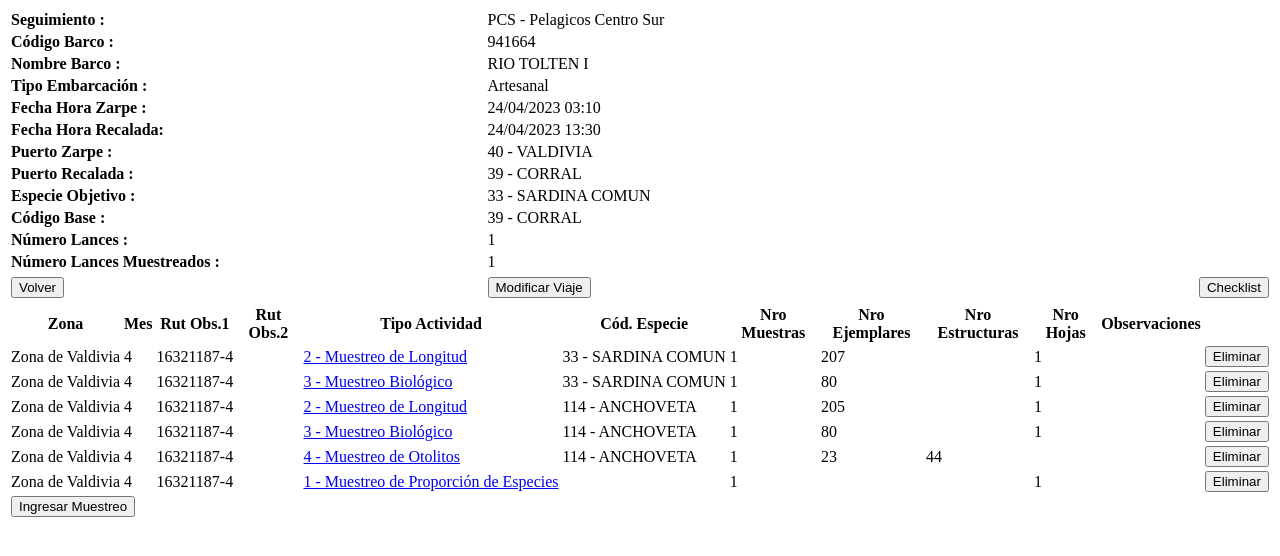
After one commit to dieg-go/dieg-go.github.io, a Python web app: template templates/siem.html in a window 1280 px wide. The commit adds this page. Shown: the top 556 px of the page. Run offline with Jinja, Linux system fonts and the light colour scheme; the template is opened without the code that fills it, so the values that code supplies are empty.

Commit message:
añadido siem

```diff
--- a/scripts/tablaViajes.js
+++ b/scripts/tablaViajes.js
@@ -144,7 +144,7 @@ function inicializarTabla() {
                 },
             },
             { data: null, defaultContent: '<button type="button" class="btn btn-outline-primary btnMostrarAdjuntos"><i class="fas fa-paperclip"></i></button>' },
-            // { data: null, defaultContent: '<button type="button" class="btn btn-outline-primary btnMostrarSIEM"><i class="fas fa-columns"></i></button>' },
+            { data: null, defaultContent: '<button type="button" class="btn btn-outline-primary btnMostrarSIEM"><i class="fas fa-columns"></i></button>' },
             { data: null, defaultContent: '<button type="button" class="btn btn-outline-primary btnMostrarAdminViaje"><i class="fa-regular fa-file-lines"></i></button>' },
             { data: null, defaultContent: '<button type="button" class="btn btn-outline-primary btnMostrarDatosHist"><i class="fa-solid fa-vials"></i></button>' },
             { data: null, defaultContent: '<button type="button" class="btn btn-outline-primary btnMostrarCargaXML"><i class="fa-solid fa-upload"></i></button>' },
@@ -160,8 +160,8 @@ function inicializarTabla() {
             { targets: 8, width: "60px", className: "align-middle text-center" },
             { targets: 9, width: "60px", className: "align-middle text-center" },
             { targets: 10, width: "60px", className: "align-middle text-center" },
+            { targets: 11, width: "60px", className: "text-center" },
             { targets: "_all", className: "align-middle" },
-            // { targets: 11, width: "60px", className: "text-center" },
         ],
         language: {
             url: "https://cdn.datatables.net/plug-ins/2.1.0/i18n/es-CL.json",
--- /dev/null
+++ b/templates/siem.html
@@ -0,0 +1,250 @@
+<div class="table-responsive">
+    <table class="tablaFormulario table table-bordered table-striped table-hover table-sm">
+        <tbody>
+            <tr>
+                <td class="nombre" width="40%"><strong>Seguimiento :</strong></td>
+                <td width="60%">PCS - Pelagicos Centro Sur</td>
+            </tr>
+            <tr>
+                <td class="nombre" width="40%"><strong>Código Barco :</strong></td>
+                <td width="60%">941664</td>
+            </tr>
+            <tr>
+                <td class="nombre" width="40%"><strong>Nombre Barco :</strong></td>
+                <td width="60%">RIO TOLTEN I</td>
+            </tr>
+            <tr>
+                <td class="nombre" width="30%"><strong>Tipo Embarcación :</strong></td>
+                <td width="60%">Artesanal</td>
+            </tr>
+            <tr>
+                <td class="nombre" width="40%"><strong>Fecha Hora Zarpe :</strong></td>
+                <td width="60%">24/04/2023 03:10</td>
+            </tr>
+            <tr>
+                <td class="nombre" width="40%"><strong>Fecha Hora Recalada:</strong></td>
+                <td width="60%">24/04/2023 13:30</td>
+            </tr>
+            <tr>
+                <td class="nombre" width="40%"><strong>Puerto Zarpe :</strong></td>
+                <td width="60%">40 - VALDIVIA</td>
+            </tr>
+            <tr>
+                <td class="nombre" width="40%"><strong>Puerto Recalada :</strong></td>
+                <td width="60%">39 - CORRAL</td>
+            </tr>
+
+            <tr>
+                <td class="nombre" width="40%"><strong>Especie Objetivo :</strong></td>
+                <td width="60%">33 - SARDINA COMUN</td>
+            </tr>
+
+            <tr>
+                <td class="nombre" width="40%"><strong>Código Base :</strong></td>
+                <td width="60%">39 - CORRAL</td>
+            </tr>
+            <tr>
+                <td class="nombre" width="30%"><strong>Número Lances :</strong></td>
+                <td width="60%">1</td>
+            </tr>
+            <tr>
+                <td class="nombre" width="30%"><strong>Número Lances Muestreados :</strong></td>
+                <td width="60%">1</td>
+            </tr>
+            <tr></tr>
+            <tr>
+                <td text-align="center"><input type="button" value="Volver" onclick="enviarFormulario(document.formSiem, 'viajes_muestreador.php', 'viajes_muestreador.php');" /></td>
+                <td text-align="center">
+                    <input type="button" value="Modificar Viaje" onclick="enviarFormulario(document.formSiem, 'modificar_viaje.php?id_viaje=71995c4ad6&amp;id_checklist=', 'modificar_viaje.php')" />
+                </td>
+
+                <td text-align="center">
+                    <input type="button" value="Checklist" onclick="enviarFormulario(document.formSiem, 'ingresar_checklist.php?id_viaje=71995c4ad6&amp;id_checklist=', 'ingresar_checklist.php')" />
+                </td>
+            </tr>
+            <tr></tr>
+        </tbody>
+    </table>
+</div>
+
+<div class="table-responsive">
+    <table class="tablaFormulario table table-bordered table-striped table-hover table-sm">
+        <tbody>
+            <tr>
+                <th>Zona</th>
+                <th>Mes</th>
+                <th>Rut Obs.1</th>
+                <th>Rut Obs.2</th>
+                <th>Tipo Actividad</th>
+                <th>Cód. Especie</th>
+                <th>Nro Muestras</th>
+                <th>Nro Ejemplares</th>
+                <th>Nro Estructuras</th>
+                <th>Nro Hojas</th>
+                <th>Observaciones</th>
+                <th>&nbsp;</th>
+            </tr>
+            <tr>
+                <td nowrap="nowrap">Zona de Valdivia</td>
+                <td nowrap="nowrap" text-align="center">4</td>
+                <td nowrap="nowrap">16321187-4</td>
+                <td text-align="center" nowrap="nowrap">&nbsp;</td>
+                <td nowrap="nowrap">
+                    <a href="#" onclick="enviarFormulario(document.formSiem,'modificar_muestreo.php?id_viaje=71995c4ad6&amp;id_muestreo=356363&amp;seguimiento=PCS','modificar_muestreo.php');"
+                        >2 - Muestreo de Longitud</a
+                    >
+                </td>
+                <td nowrap="nowrap" text-align="center">33 - SARDINA COMUN</td>
+                <td text-align="center" nowrap="nowrap">1</td>
+                <td text-align="center">207</td>
+                <td text-align="center">&nbsp;</td>
+                <td text-align="center">1</td>
+                <td>&nbsp;</td>
+                <td>
+                    <input
+                        type="button"
+                        name="eliminar"
+                        value="Eliminar"
+                        onclick="confirmarEliminacion(document.formSiem, '../acciones_siem.php?id_muestreo=356363&amp;retorno=visualizacion/detalle_viaje_tierra.php', '../acciones_siem.php');"
+                    />
+                </td>
+            </tr>
+            <tr>
+                <td nowrap="nowrap">Zona de Valdivia</td>
+                <td nowrap="nowrap" text-align="center">4</td>
+                <td nowrap="nowrap">16321187-4</td>
+                <td text-align="center" nowrap="nowrap">&nbsp;</td>
+                <td nowrap="nowrap">
+                    <a href="#" onclick="enviarFormulario(document.formSiem,'modificar_muestreo.php?id_viaje=71995c4ad6&amp;id_muestreo=356364&amp;seguimiento=PCS','modificar_muestreo.php');"
+                        >3 - Muestreo Biológico</a
+                    >
+                </td>
+                <td nowrap="nowrap" text-align="center">33 - SARDINA COMUN</td>
+                <td text-align="center" nowrap="nowrap">1</td>
+                <td text-align="center">80</td>
+                <td text-align="center">&nbsp;</td>
+                <td text-align="center">1</td>
+                <td>&nbsp;</td>
+                <td>
+                    <input
+                        type="button"
+                        name="eliminar"
+                        value="Eliminar"
+                        onclick="confirmarEliminacion(document.formSiem, '../acciones_siem.php?id_muestreo=356364&amp;retorno=visualizacion/detalle_viaje_tierra.php', '../acciones_siem.php');"
+                    />
+                </td>
+            </tr>
+            <tr>
+                <td nowrap="nowrap">Zona de Valdivia</td>
+                <td nowrap="nowrap" text-align="center">4</td>
+                <td nowrap="nowrap">16321187-4</td>
+                <td text-align="center" nowrap="nowrap">&nbsp;</td>
+                <td nowrap="nowrap">
+                    <a href="#" onclick="enviarFormulario(document.formSiem,'modificar_muestreo.php?id_viaje=71995c4ad6&amp;id_muestreo=356360&amp;seguimiento=PCS','modificar_muestreo.php');"
+                        >2 - Muestreo de Longitud</a
+                    >
+                </td>
+                <td nowrap="nowrap" text-align="center">114 - ANCHOVETA</td>
+                <td text-align="center" nowrap="nowrap">1</td>
+                <td text-align="center">205</td>
+                <td text-align="center">&nbsp;</td>
+                <td text-align="center">1</td>
+                <td>&nbsp;</td>
+                <td>
+                    <input
+                        type="button"
+                        name="eliminar"
+                        value="Eliminar"
+                        onclick="confirmarEliminacion(document.formSiem, '../acciones_siem.php?id_muestreo=356360&amp;retorno=visualizacion/detalle_viaje_tierra.php', '../acciones_siem.php');"
+                    />
+                </td>
+            </tr>
+            <tr>
+                <td nowrap="nowrap">Zona de Valdivia</td>
+                <td nowrap="nowrap" text-align="center">4</td>
+                <td nowrap="nowrap">16321187-4</td>
+                <td text-align="center" nowrap="nowrap">&nbsp;</td>
+                <td nowrap="nowrap">
+                    <a href="#" onclick="enviarFormulario(document.formSiem,'modificar_muestreo.php?id_viaje=71995c4ad6&amp;id_muestreo=356361&amp;seguimiento=PCS','modificar_muestreo.php');"
+                        >3 - Muestreo Biológico</a
+                    >
+                </td>
+                <td nowrap="nowrap" text-align="center">114 - ANCHOVETA</td>
+                <td text-align="center" nowrap="nowrap">1</td>
+                <td text-align="center">80</td>
+                <td text-align="center">&nbsp;</td>
+                <td text-align="center">1</td>
+                <td>&nbsp;</td>
+                <td>
+                    <input
+                        type="button"
+                        name="eliminar"
+                        value="Eliminar"
+                        onclick="confirmarEliminacion(document.formSiem, '../acciones_siem.php?id_muestreo=356361&amp;retorno=visualizacion/detalle_viaje_tierra.php', '../acciones_siem.php');"
+                    />
+                </td>
+            </tr>
+            <tr>
+                <td nowrap="nowrap">Zona de Valdivia</td>
+                <td nowrap="nowrap" text-align="center">4</td>
+                <td nowrap="nowrap">16321187-4</td>
+                <td text-align="center" nowrap="nowrap">&nbsp;</td>
+                <td nowrap="nowrap">
+                    <a href="#" onclick="enviarFormulario(document.formSiem,'modificar_muestreo.php?id_viaje=71995c4ad6&amp;id_muestreo=356362&amp;seguimiento=PCS','modificar_muestreo.php');"
+                        >4 - Muestreo de Otolitos</a
+                    >
+                </td>
+                <td nowrap="nowrap" text-align="center">114 - ANCHOVETA</td>
+                <td text-align="center" nowrap="nowrap">1</td>
+                <td text-align="center">23</td>
+                <td text-align="center">44</td>
+                <td text-align="center">&nbsp;</td>
+                <td>&nbsp;</td>
+                <td>
+                    <input
+                        type="button"
+                        name="eliminar"
+                        value="Eliminar"
+                        onclick="confirmarEliminacion(document.formSiem, '../acciones_siem.php?id_muestreo=356362&amp;retorno=visualizacion/detalle_viaje_tierra.php', '../acciones_siem.php');"
+                    />
+                </td>
+            </tr>
+            <tr>
+                <td nowrap="nowrap">Zona de Valdivia</td>
+                <td nowrap="nowrap" text-align="center">4</td>
+                <td nowrap="nowrap">16321187-4</td>
+                <td text-align="center" nowrap="nowrap">&nbsp;</td>
+                <td nowrap="nowrap">
+                    <a href="#" onclick="enviarFormulario(document.formSiem,'modificar_muestreo.php?id_viaje=71995c4ad6&amp;id_muestreo=356359&amp;seguimiento=PCS','modificar_muestreo.php');"
+                        >1 - Muestreo de Proporción de Especies</a
+                    >
+                </td>
+                <td nowrap="nowrap" text-align="center">&nbsp;</td>
+                <td text-align="center" nowrap="nowrap">1</td>
+                <td text-align="center">&nbsp;</td>
+                <td text-align="center">&nbsp;</td>
+                <td text-align="center">1</td>
+                <td>&nbsp;</td>
+                <td>
+                    <input
+                        type="button"
+                        name="eliminar"
+                        value="Eliminar"
+                        onclick="confirmarEliminacion(document.formSiem, '../acciones_siem.php?id_muestreo=356359&amp;retorno=visualizacion/detalle_viaje_tierra.php', '../acciones_siem.php');"
+                    />
+                </td>
+            </tr>
+            <tr>
+                <td text-align="center" colspan="12">
+                    <input
+                        type="button"
+                        value="Ingresar Muestreo"
+                        name="ingresar_muestreo"
+                        id="ingresar_muestreo"
+                        onclick="enviarFormulario(document.formSiem,'ingresar_muestreo.php','ingresar_muestreo.php');"
+                    />
+                </td>
+            </tr>
+        </tbody>
+    </table>
+</div>
--- a/templates/viajes.html
+++ b/templates/viajes.html
@@ -79,7 +79,7 @@
                     <th>Recepcion</th>
                     <th>Estado</th>
                     <th>Adjuntos</th>
-                    <!-- <th>SIEM-e</th> -->
+                    <th>SIEM-e</th>
                     <th>Acciones</th>
                     <th>Datos Biologicos</th>
                     <th>XML-MP</th>
```
Also changed, not shown: scripts/modalSIEM.js (+5 -28 lines).
